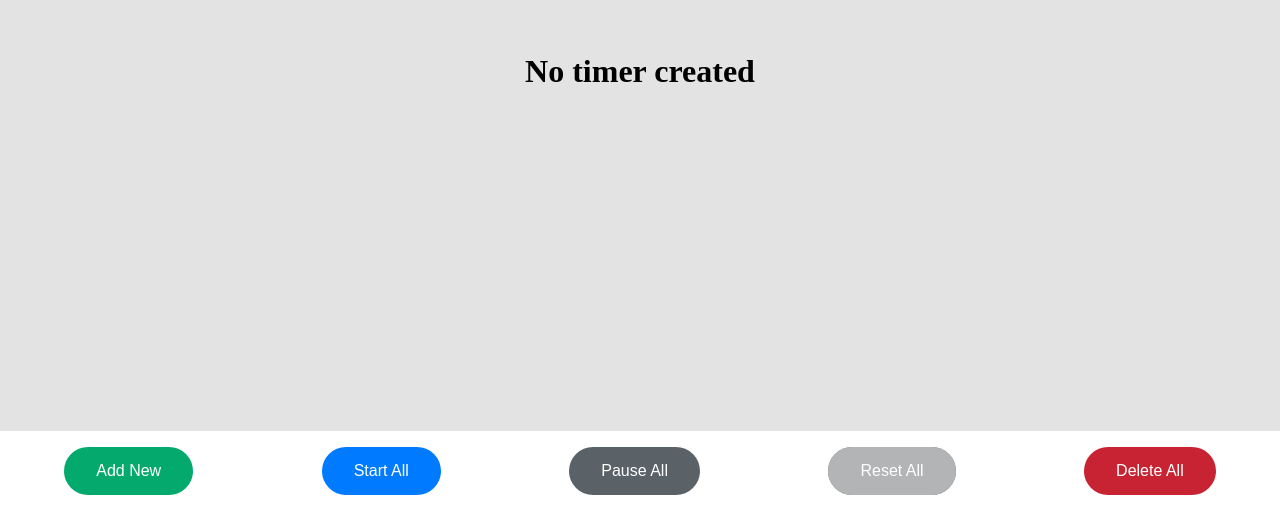
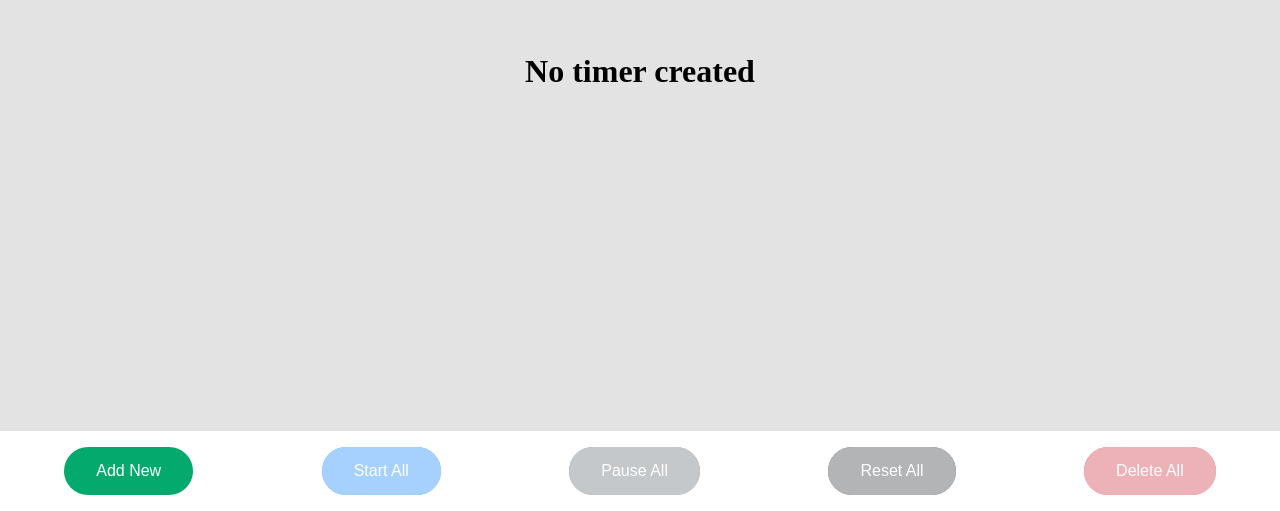
Before and after one commit to somnath-official/react-timer-app, a React (Vite) app: page / in a window 1280 px wide. Shown: the part 289-800 px from the top of the page. Built offline with nearby package versions, Linux system fonts and the light colour scheme.

Commit message:
Disabled button if no timer is created.

```diff
--- a/src/components/timerAction/TimerAction.tsx
+++ b/src/components/timerAction/TimerAction.tsx
@@ -1,13 +1,41 @@
+import { useSelector } from 'react-redux'
 import './TimerAction.css'
+import { RootState } from '../../store'
 
 const TimerAction = () => {
+  const timerData = useSelector((state: RootState) => state.timer)
+
   return (
     <div className='timer-action-container'>
-      <button className='btn btn-success'>Add New</button>
-      <button className='btn btn-primary'>Start All</button>
-      <button className='btn btn-secondary'>Pause All</button>
-      <button className='btn btn-dark' disabled>Reset All</button>
-      <button className='btn btn-danger'>Delete All</button>
+      <button
+        className='btn btn-success'
+      >
+        Add New
+      </button>
+      <button
+        className='btn btn-primary'
+        disabled={!timerData.timers.length}
+      >
+        Start All
+      </button>
+      <button
+        className='btn btn-secondary'
+        disabled={!timerData.timers.length}
+      >
+        Pause All
+      </button>
+      <button
+        className='btn btn-dark'
+        disabled={!timerData.timers.length}
+      >
+        Reset All
+      </button>
+      <button
+        className='btn btn-danger'
+        disabled={!timerData.timers.length}
+      >
+        Delete All
+      </button>
     </div>
   )
 }
```
